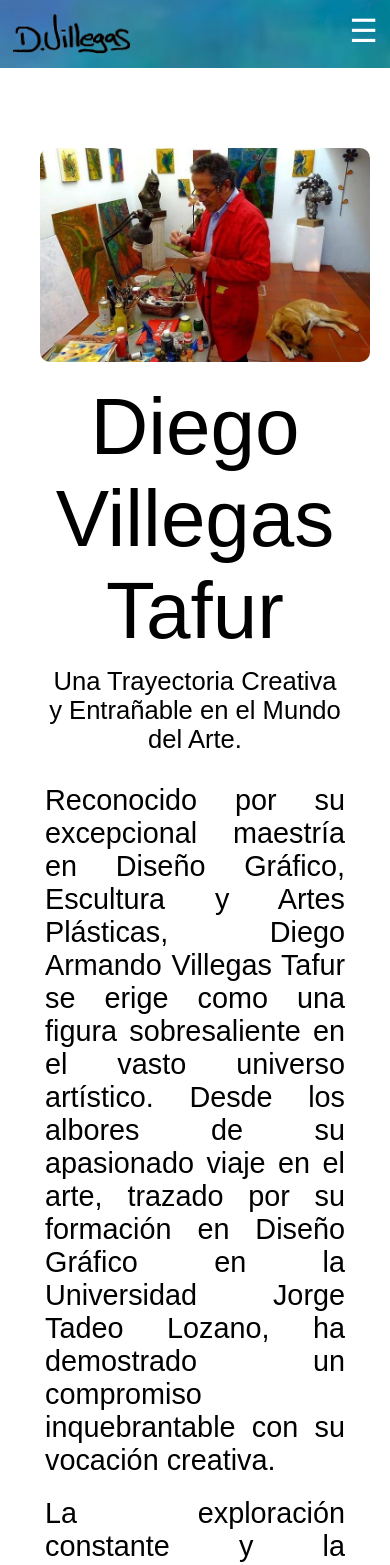
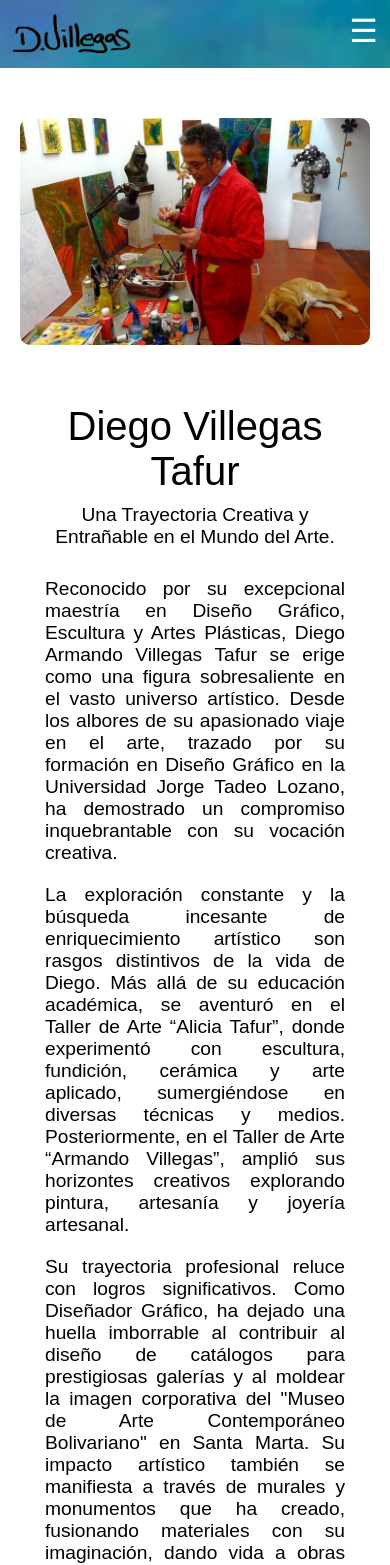
Before and after one commit to valentinavillegasc/Galeria-D.Villegas, a React (Create React App) app: page /biografia in a window 390 px wide. Shown: the top 1565 px of the page. Built offline with nearby package versions, Linux system fonts and the light colour scheme.

Commit message:
cambio letra biografia

```diff
--- a/src/views/Estilos/Biografia.module.css
+++ b/src/views/Estilos/Biografia.module.css
@@ -40,19 +40,20 @@
 }
 
 .nameContainer h2 {
-  font-size: 4rem;
+  font-size: 3rem;
   font-weight: 100;
+  margin-top: 50px;
 }
 
 .nameContainer p {
   margin-top: 10px;
-  font-size: 1.5rem;
+  font-size: 1.2rem;
 }
 
 .textoParteDerecha {
   text-align: justify;
-  font-size: 2rem;
-  font-weight: 90;
+  font-size: 1.2rem;
+  font-weight: 100;
 }
 
 .textoParteDerecha p {
@@ -71,12 +72,14 @@
 
   .fotoContainer {
     margin-bottom: 10px; /* Reducido el margen inferior */
+    margin: 0px;
   }
 
   .foto {
     width: 100%; /* Establecido el ancho al 100% para que sea responsivo */
     height: auto; /* La altura se ajustará automáticamente para mantener la proporción */
     max-width: 1000px; /* Establecido un ancho máximo para la imagen */
+    margin-top: 20px;
   }
 
   .nameContainer {
@@ -85,12 +88,12 @@
   }
 
   .nameContainer h2 {
-    font-size: 5rem; /* Reducido el tamaño de la fuente */
+    font-size: 2.5rem; /* Reducido el tamaño de la fuente */
     font-weight: 100;
   }
 
   .nameContainer p {
-    font-size: 1.6rem; /* Reducido el tamaño de la fuente */
+    font-size: 1.2rem; /* Reducido el tamaño de la fuente */
     padding-bottom: 10px; /* Tamaño de fuente más pequeño para el párrafo */
   }
   .infoBiografia {
@@ -98,8 +101,8 @@
   }
 
   .textoParteDerecha p {
-    margin-bottom: 5px; /* Reducido el margen inferior */
-    font-size: 1.8rem; /* Reducido el tamaño de la fuente */
+    margin-bottom: 20px; /* Reducido el margen inferior */
+    font-size: 1.2rem; /* Reducido el tamaño de la fuente */
     font-weight: 100;
     color: black;
   }
--- a/src/views/Estilos/Colibries.module.css
+++ b/src/views/Estilos/Colibries.module.css
@@ -1,15 +1,18 @@
 .colibriesContainer h1 {
   color: black;
+  font-size: 100px;
+  font-weight: 100;
+  margin-top: 50px;
 }
 
 .colibries {
-  width: full;
-  height: full;
+  width: 100%;
+  height: 100%;
 }
 
 @media (max-width: 768px) {
   .colibriesContainer h1 {
-    font-size: 6rem;
+    font-size: 5rem;
     margin-top: 40px;
   }
 }
```
